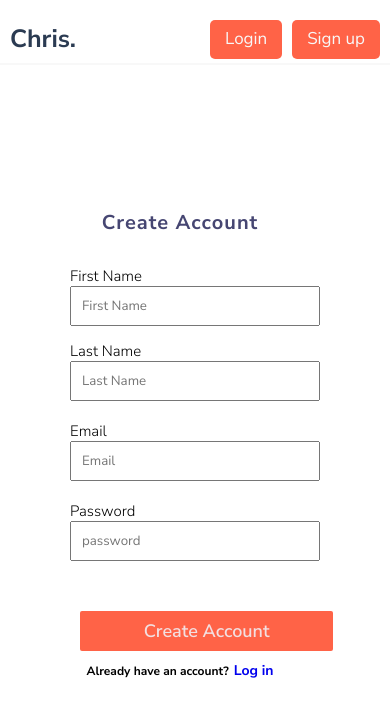
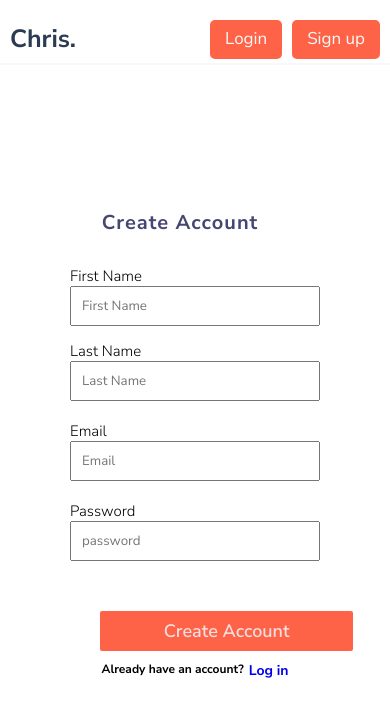
Before and after one commit to AChris-T/AltSchoolExamVue, a Vue app: page /signin in a window 390 px wide. Shown: the top 716 px of the page. Built offline with nearby package versions, Linux system fonts and the light colour scheme; no server answers.

Commit message:
initial commit

```diff
--- a/src/components/Footer.vue
+++ b/src/components/Footer.vue
@@ -29,6 +29,7 @@ export default {
         flex-direction: column;
         justify-content: center;
         align-items: center;
+        font-size: 14px;
     }
     .form-input{
         width: calc(430px);
--- a/src/components/SignIn.vue
+++ b/src/components/SignIn.vue
@@ -67,15 +67,10 @@ const register =() =>{
     justify-items: center;
     justify-content: center;
 }
-.log-con{
-    flex: 1;
-}
 .logInfo{
     display: flex;
     flex-direction: column;
     margin-left: 30px;
-    justify-items: center;
-    justify-content: center;
 }
 .logInfo h2{
     width: fit-content;
@@ -122,9 +117,9 @@ label{
 .log-btn{
     display: flex;
     align-items: center;
+    justify-items: center;
     justify-content: center;
-    margin: 50px 5px 5px 0px;
-    width: 420px;
+    width: 220px;
     height: 40px;
     font-size: 18px;
     font-weight: 600;
@@ -134,17 +129,25 @@ label{
     border-radius: 2px;
     color: rgba(240, 248, 255, 0.833);
     margin-bottom: 10px;
+    margin-left: 90px;
+    margin-top: 50px;
 }
 .log-btn:hover{
     background-color: rgb(240, 87, 60);
 }
 .log-det{
     font-size: 12px;
+    display: flex;
+    align-content: center;
+    justify-items: center;
+    justify-content: center;
+    margin-left: -40px;
 }
 .log-det a{
     font-size:14px;
     text-decoration: none;
     margin-left: 5px;
+
 }
 /*Responsive */
 @media (max-width: 930px) {
@@ -181,7 +184,7 @@ form{
     width:50vh;
 }
 .log-btn{
-    width:50vh;
+    margin-left: 35px;
 }
 }
 @media (max-width: 414px) {
@@ -202,13 +205,13 @@ form{
     margin-right: 30px;
 }
 .log-btn{
-    margin-left: 40px;
-    width:30vh;
+    margin-left: 65px;
+    width:35vh;
 }
 .log-det{
-    margin-left: 40px;
+    margin-left: 60px;
     width: max-content;
-    margin-right: 100px;
+    margin-right: 90px;
 }
 }
 @media (max-width: 390px) {
@@ -229,11 +232,11 @@ form{
     margin-right: 30px;
 }
 .log-btn{
-    margin-left: 40px;
+    margin-left: 60px;
     width:30vh;
 }
 .log-det{
-    margin-left: 40px;
+    margin-left: 70px;
     width: max-content;
     margin-right: 100px;
 }
```
